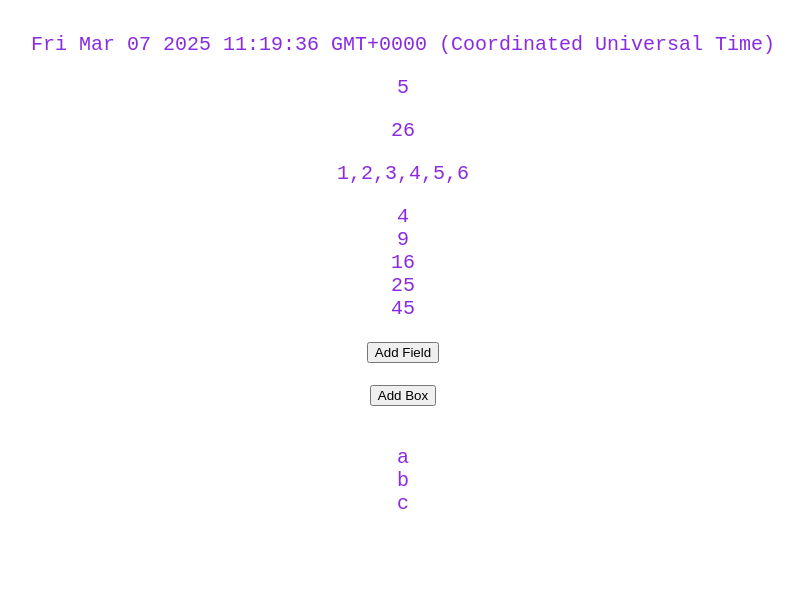
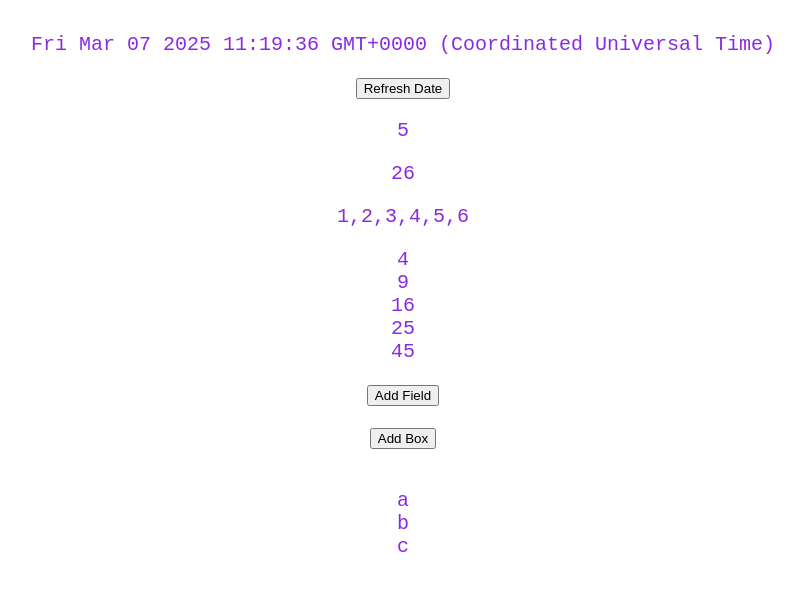
Before and after one commit to Steven98696/ReviewJS, a plain HTML site: page tester.html in a window 1280 px wide. Shown: the whole page, without its empty margins (237-1040 px from the left). Drawn offline with Linux system fonts and the light colour scheme.

Commit message:
add function

```diff
--- a/tester.html
+++ b/tester.html
@@ -7,6 +7,7 @@
   </head>
   <body>
     <p id ="date"></p>
+    <button onclick="refreshDate()">Refresh Date</button>
     <p id ="Tes"></p>
     <p id="Length"></p>
     <p id ="Numb"></p>
```
